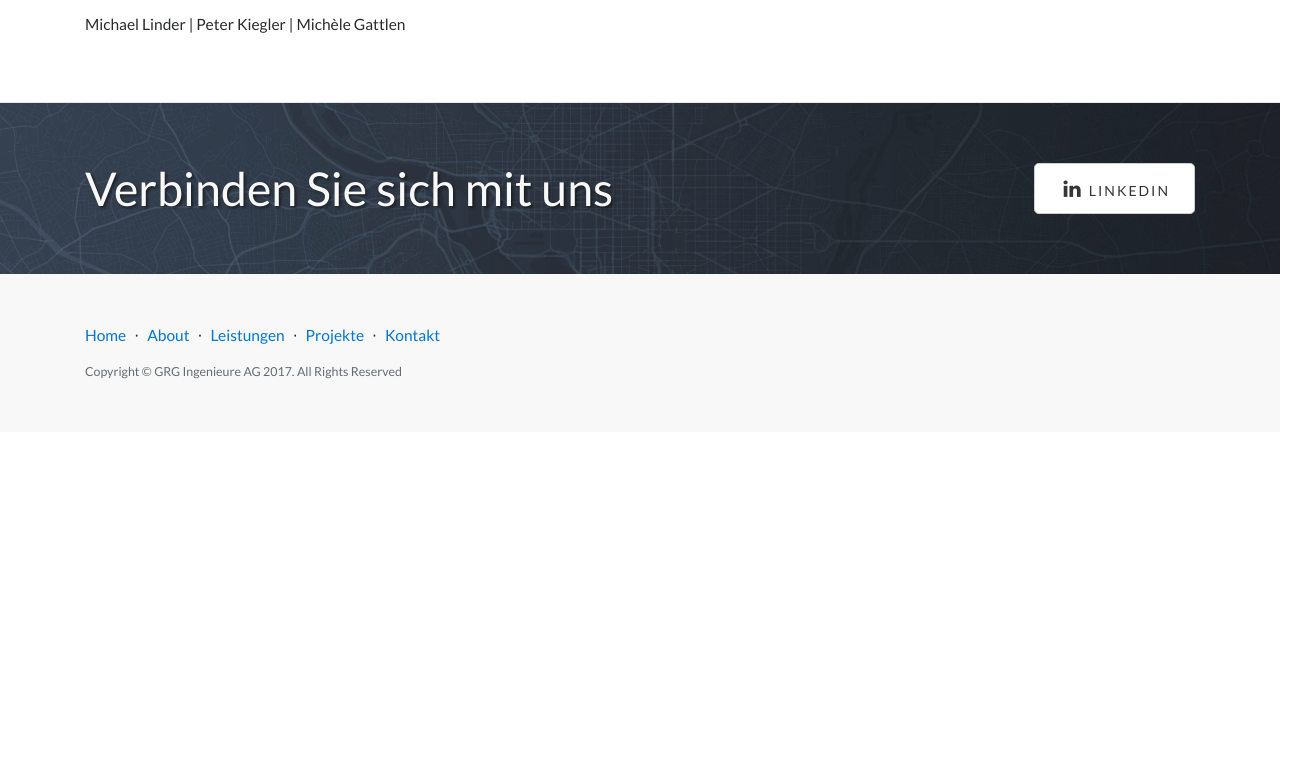
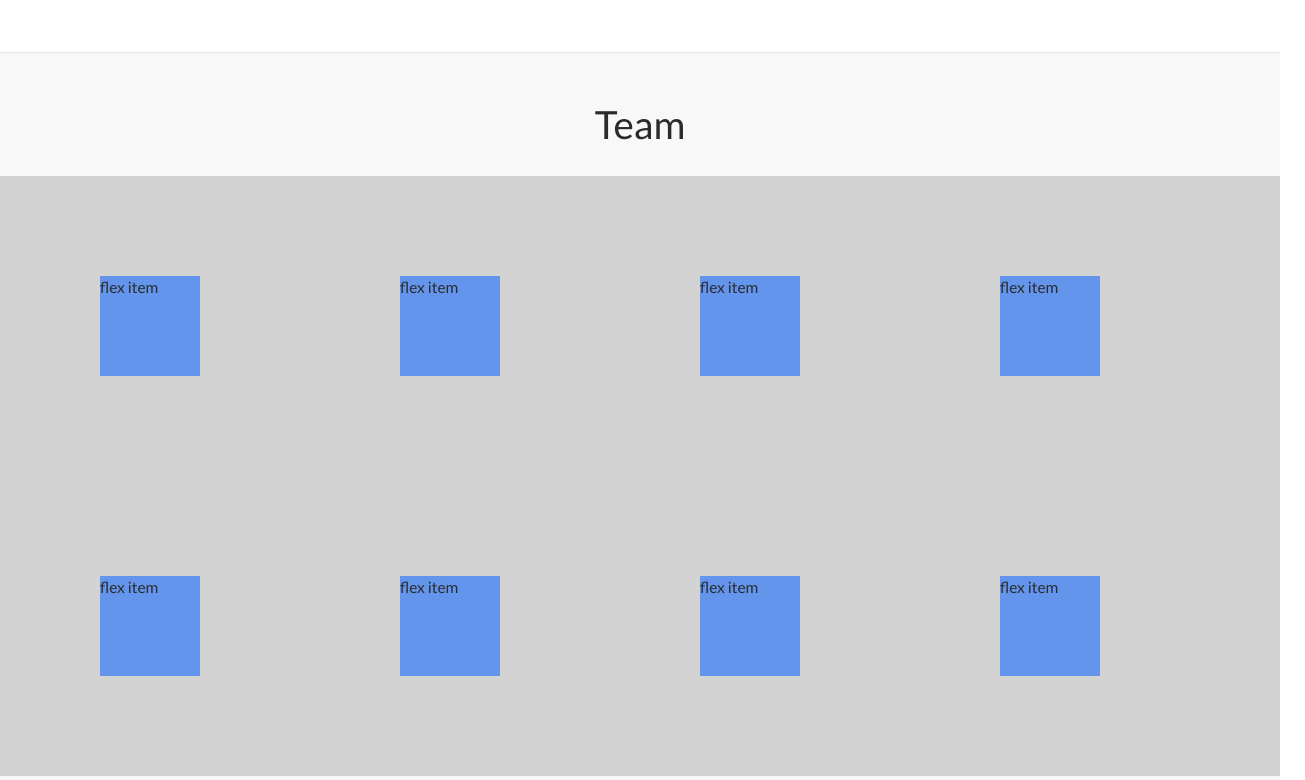
Before and after one commit to grg-ingenieure/grg-ingenieure.github.io, a website: page index.html in a window 1280 px wide. Shown: the part 1244-2024 px from the top of the page, 1305 px wide, since content can reach past the window. Before the commit the page ends 1676 px from the top, so only its background shows below. Drawn offline with Linux system fonts and the light colour scheme.

Commit message:
Team flex-fixing

```diff
--- a/css/landing-page.css
+++ b/css/landing-page.css
@@ -93,7 +93,6 @@ body {
 
 .content-section-a {
     padding: 50px 0;
-    margin-top: 50px;
     background-color: #f8f8f8;
 }
 
@@ -105,6 +104,13 @@ body {
 
 .section-heading {
     margin-bottom: 30px;
+}
+
+.section-heading-title {
+    margin-bottom: 30px;
+    text-align: center;
+    font-weight: 500;
+    font-size: 2.5em;
 }
 
 .section-heading-spacer {
@@ -135,6 +141,24 @@ body {
 .banner-social-buttons {
     float: right;
     margin-top: 0;
+}
+
+/*Flex stuff*/
+.flex-container {
+    display: -webkit-flex;
+    display: flex;.
+    flex-wrap: wrap;
+    justify-content: flex-start;
+    align-content: flex-start;
+    background-color: lightgrey;
+}
+.flex-item {
+    flex: none | flex-shrink;
+    align-self: center;
+    background-color: cornflowerblue;
+    width: 100px;
+    height: 100px;
+    margin: 100px;
 }
 
 @media(max-width:1199px) {
--- a/index.html
+++ b/index.html
@@ -45,6 +45,9 @@
                         </li>
                     <li class="nav-item">
                         <a class="nav-link" id="card3" onClick="chooseCard(this.id)" href="#leistungen">Leistungen</a>
+                    </li>
+                    <li class="nav-item">
+                        <a class="nav-link" href="#team">Team</a>
                     </li>
                     <li class="nav-item">
                         <a class="nav-link" id="card4" onClick="chooseCard(this.id)" href="#projekte">Projekte</a>
@@ -113,8 +116,27 @@
     </div><!--home-->
     <div id="about"></div>
     <div id="leistungen"></div>
-    <div id="projekte" style="display:none">
+    <div id="team">
+    <section class="content-section-a">
+    <h3 class="section-heading-title">Team</h3>
+    <div class="flex-container">
+        <div class="flex-item">flex item</div>
+        <div class="flex-item">flex item</div>
+        <div class="flex-item">flex item</div>
+        <div class="flex-item">flex item</div>
+    </div>
+
+    <div class="flex-container">
+        <div class="flex-item">flex item</div>
+        <div class="flex-item">flex item</div>
+        <div class="flex-item">flex item</div>
+        <div class="flex-item">flex item</div>
+    </div>
+    </section>
+    </div>
+    <div id="projekte">
     <section class="content-section-b">
+        <h3 class="section-heading-title">Projekte</h3>
         <div class="container">
             <div class="row">
                 <div class="col-lg-7 push-lg-6">
--- a/script.js
+++ b/script.js
@@ -1,4 +1,5 @@
-var cards = ['home', 'about', 'leistungen', 'projekte', 'kontakt']
+/* single-page
+ * var cards = ['home', 'about', 'leistungen', 'projekte', 'kontakt']
 function chooseCard(cardId) {
     var theCard = document.getElementById(cardId).getAttribute("href");
     var sectionId = theCard.substring(1);
@@ -11,4 +12,4 @@ function chooseCard(cardId) {
         }
     }
     //document.getElementById(cardId).href = '#top';
-}
+}*/
```
